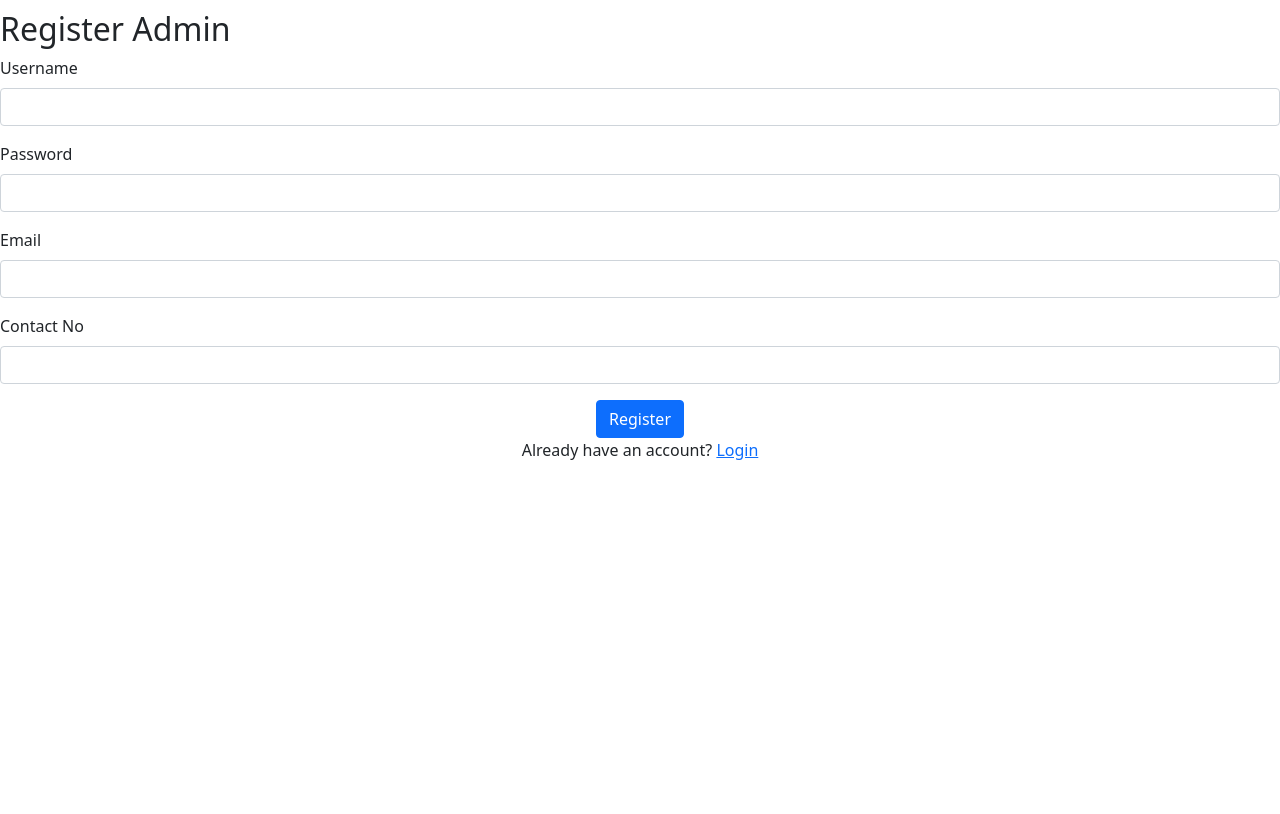
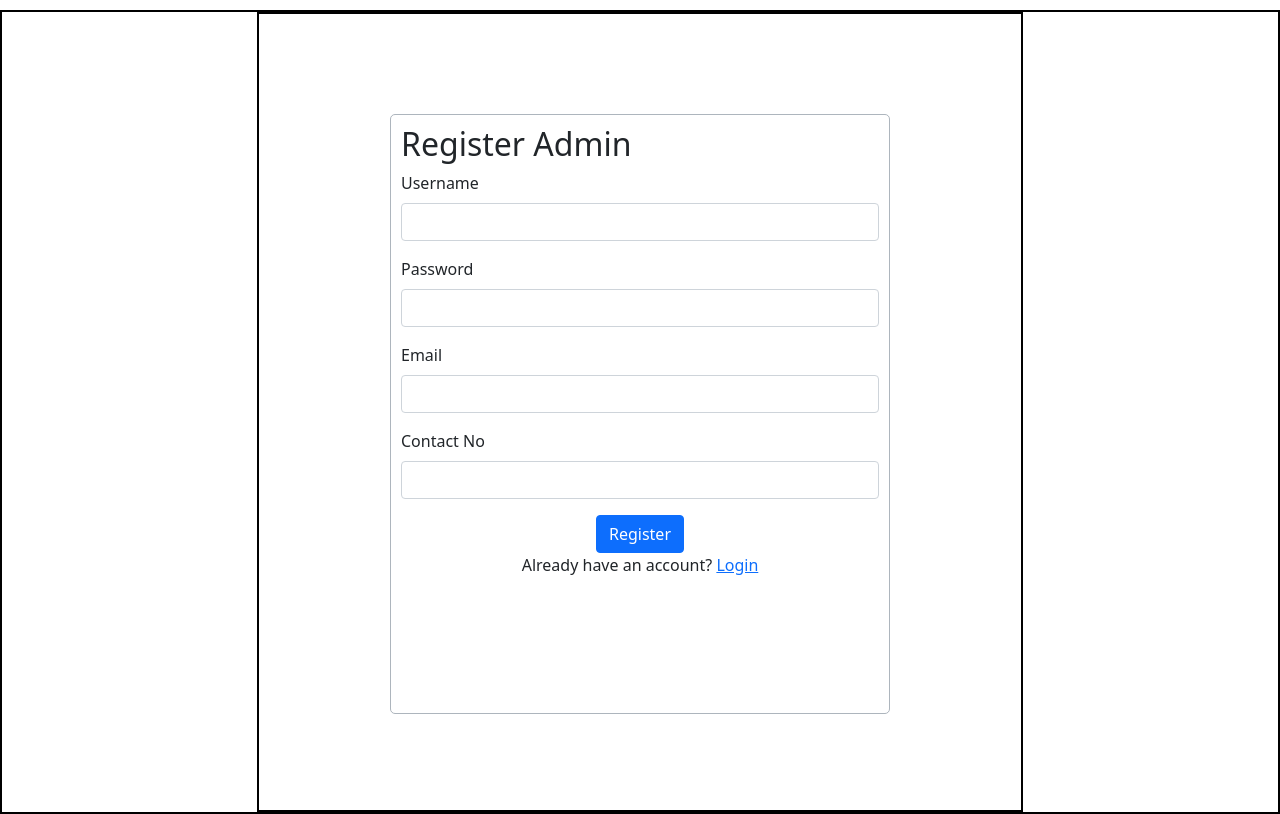
Before and after one commit to ajitghz582/Demo, a Flask app: page /register_admin in a window 1280 px wide. Before the commit the page ends 460 px from the top, so only its background shows below. Run offline with Flask 3, Linux system fonts and the light colour scheme.

Commit message:
adding mad1 improved files

```diff
--- a/MAD1/examination_management_portal_mad1/app.py
+++ b/MAD1/examination_management_portal_mad1/app.py
@@ -254,6 +254,8 @@ def reschedule_booking(booking_id):
 @app.route("/slot/reassign/<int:slot_id>", methods=["POST"])
 def reassign_slot(slot_id):
     slot = Slot.query.get(slot_id)
+    if not slot or not request.form.get("new_examiner_id"):
+        return redirect("/admin_dashboard")
     new_examiner_id = int(request.form["new_examiner_id"])
     old_assignment = ExaminerAssignment.query.filter_by(
         examiner_id=slot.examiner_id, examination_id=slot.examination_id).first()
@@ -265,6 +267,8 @@ def reassign_slot(slot_id):
 
 @app.route("/assign_examiner", methods=["POST"])
 def assign_examiner():
+    if not request.form.get("examiner_id") or not request.form.get("examination_id"):
+        return redirect("/admin_dashboard")
     examiner_id = int(request.form["examiner_id"])
     examination_id = int(request.form["examination_id"])
     existing = ExaminerAssignment.query.filter_by(
@@ -300,6 +304,8 @@ def examiners_dashboard(examiner_id):
 @app.route("/examiner/approve/<int:examiner_id>", methods=["POST"])
 def approve_examiner(examiner_id):
     examiner = User.query.filter_by(id=examiner_id, role="examiner").first()
+    if not examiner:
+        return redirect("/admin_dashboard")
     examiner.status = "Approved"
     db.session.commit()
     return redirect("/admin_dashboard")
@@ -307,6 +313,8 @@ def approve_examiner(examiner_id):
 @app.route("/examiner/reject/<int:examiner_id>", methods=["POST"])
 def reject_examiner(examiner_id):
     examiner = User.query.filter_by(id=examiner_id, role="examiner").first()
+    if not examiner:
+        return redirect("/admin_dashboard")
     examiner.status = "Rejected"
     db.session.commit()
     return redirect("/admin_dashboard")
@@ -332,9 +340,10 @@ def examiner_slots(examiner_id):
 @app.route("/slot/create", methods=["GET", "POST"])
 def create_slot():
     if request.method == "POST":
-        if not request.form.get("examiner_id"):
+        raw_eid = request.form.get("examiner_id", "")
+        if not raw_eid.isdigit():
             return redirect("/examiner_dashboard")
-        examiner_id = int(request.form["examiner_id"])
+        examiner_id = int(raw_eid)
         exam_id = int(request.form["examination_id"])
         max_students = int(request.form["max_students"])
         exam_date_str = request.form["exam_date"]
--- a/MAD1/examination_management_portal_mad1/static/style.css
+++ b/MAD1/examination_management_portal_mad1/static/style.css
@@ -3,7 +3,25 @@
 }
 
 #main {
+    border: 2px solid black;
     margin-top: 10px;
+}
+
+#canvas {
+    border: 2px solid black;
+    width: 60%;
+    height: 800px;
+    margin: auto;
+}
+
+#form-body {
+    border: 1px solid #adb5bd;
+    width: 500px;
+    height: 600px;
+    margin: auto;
+    margin-top: 100px;
+    border-radius: 5px;
+    padding: 10px;
 }
 
 .heading {
```
